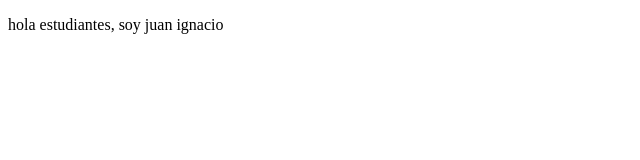
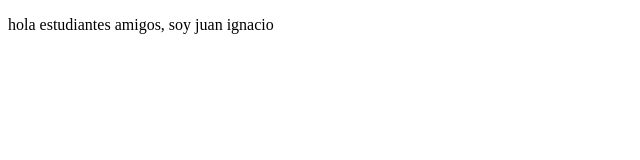
Before and after one commit to Juanacevedoorrego/ProyectoCursoPrework-test, a plain HTML site: page index.html in a window 1280 px wide. Shown: the full height of the page, 0-640 px from the left. Drawn offline with Linux system fonts and the light colour scheme.

Commit message:
agragamos palabra amigos

```diff
--- a/index.html
+++ b/index.html
@@ -8,7 +8,7 @@
 </head>
 <body>
     <p>
-        hola estudiantes, soy juan ignacio
+        hola estudiantes amigos, soy juan ignacio
     </p>
 </body>
 </html>
```
